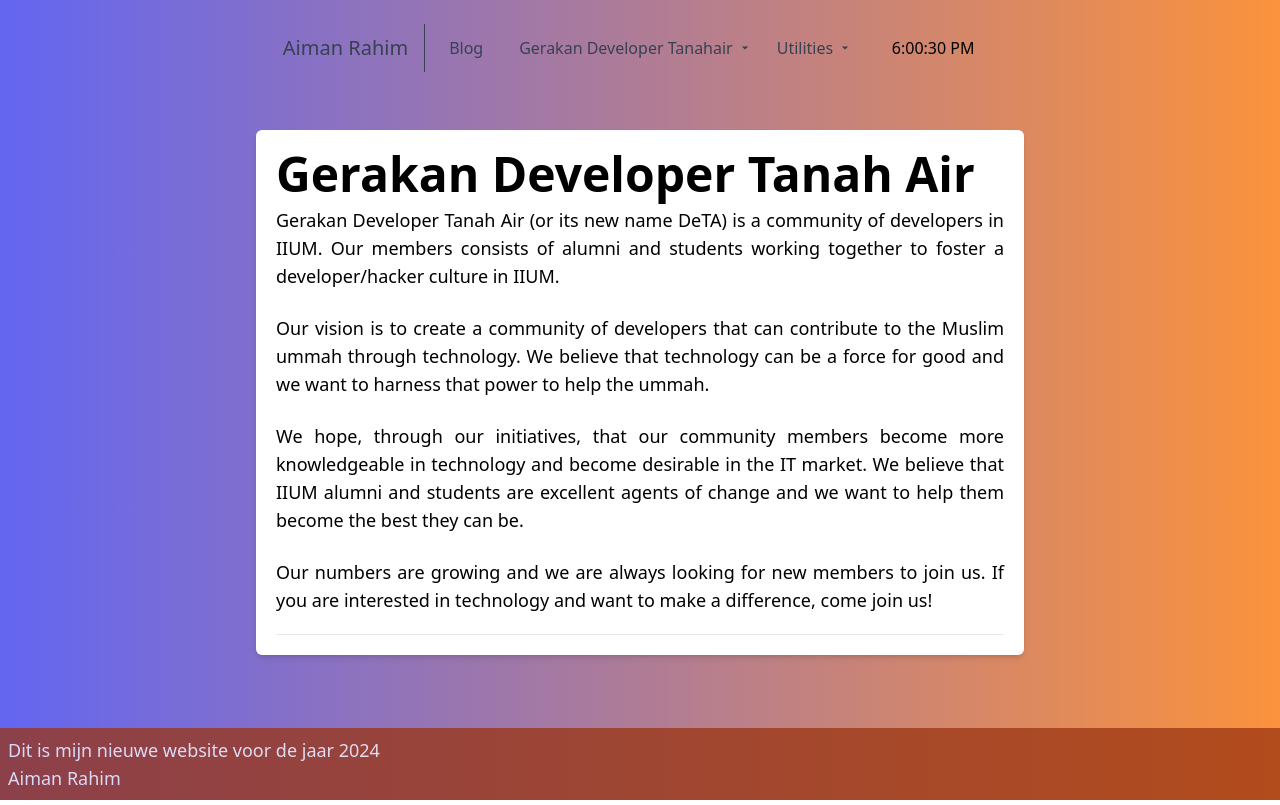
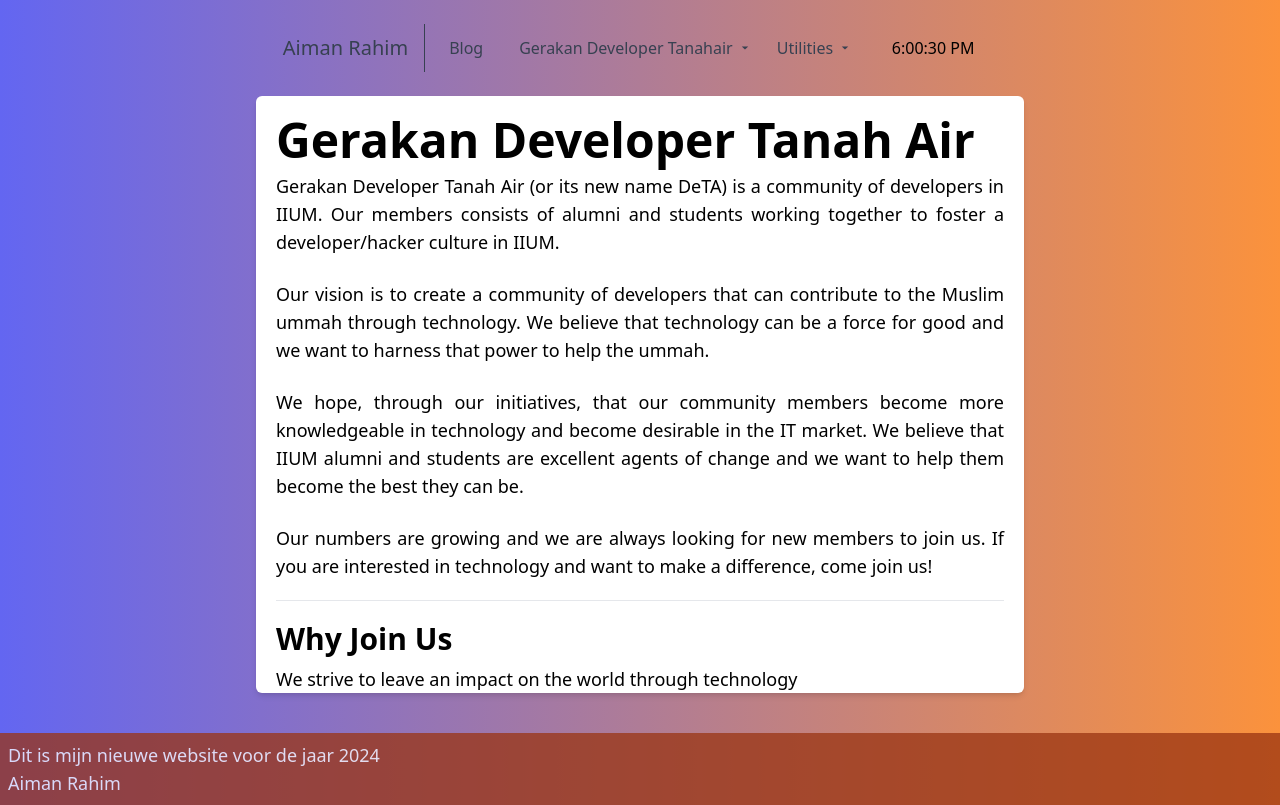
Before and after one commit to PlashSpeed-Aiman/PlashSpeed-Aiman.github.io, a Vue app: page /#/gerakan in a window 1280 px wide. Built offline with nearby package versions, Linux system fonts and the light colour scheme.

Commit message:
updated website look

```diff
--- a/src/components/Gerakan.vue
+++ b/src/components/Gerakan.vue
@@ -18,6 +18,8 @@
         <br/>
         <p class="text-lg text-justify">Our numbers are growing and we are always looking for new members to join us. If you are interested in technology and want to make a difference, come join us!</p>
         <hr class="my-5"/>
+        <h1 class="text-3xl font-bold mt-5 mb-2 text-center sm:text-justify">Why Join Us</h1>
+        <p class="text-lg text-justify">We strive to leave an impact on the world through technology </p>
 
       </div>
 
```
Also changed, not shown: 1 other file (tests, documents, lock files or other folders).
